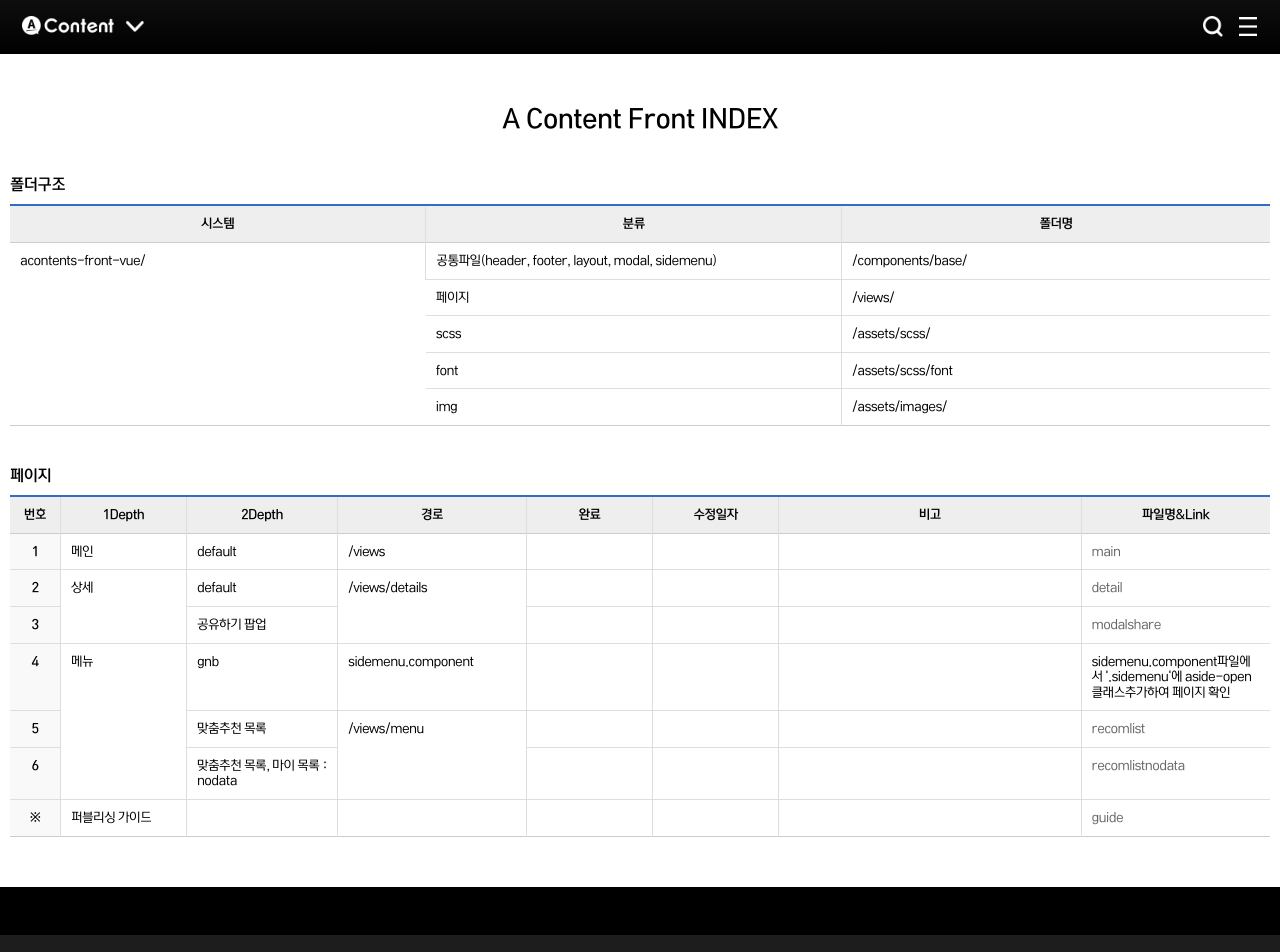
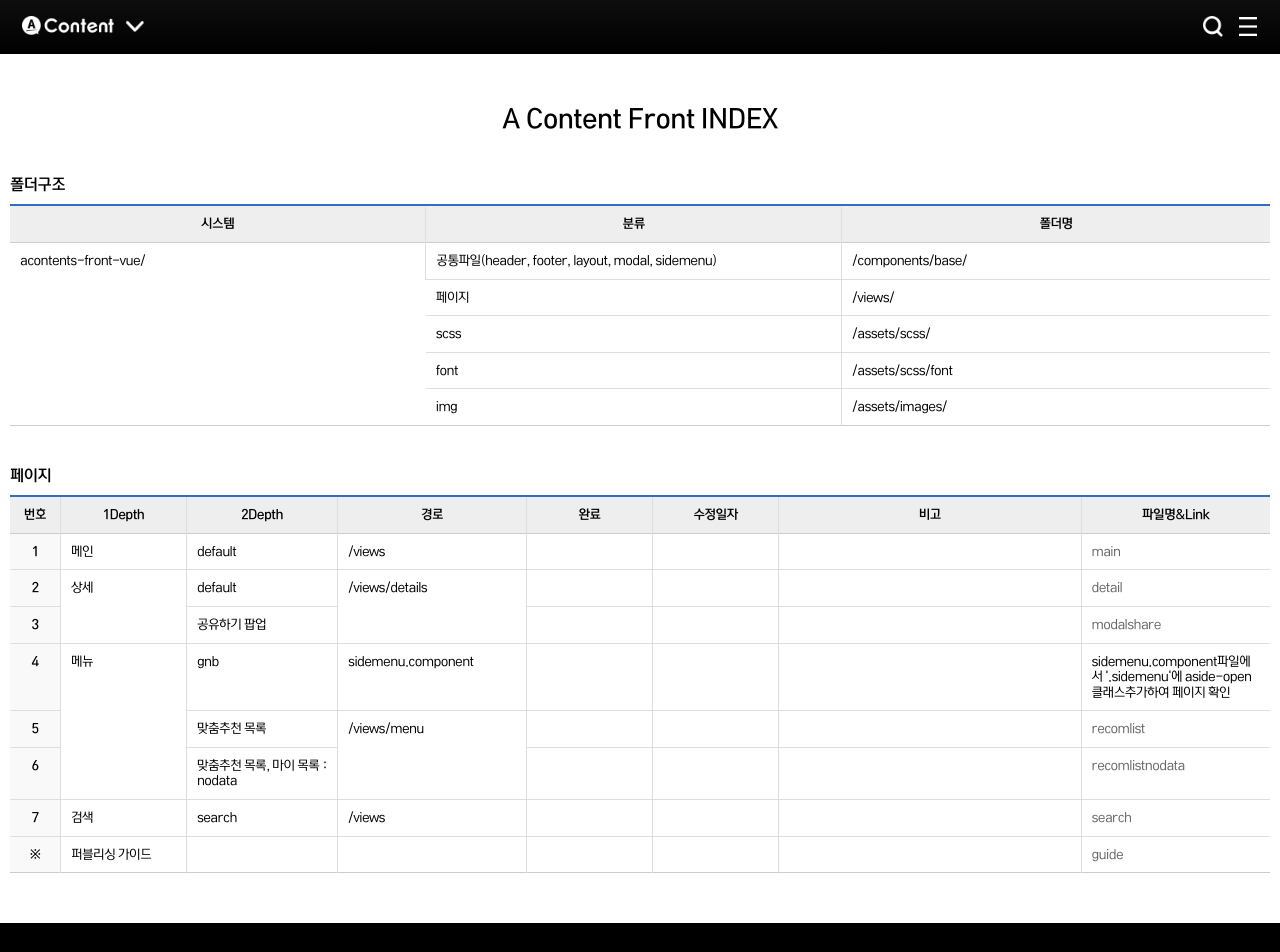
Before and after one commit to KR620705/front_publish, a Vue app in the folder acontents-front-vue/: page /modalshare in a window 1280 px wide. Shown: the top 952 px of the page. Built offline with nearby package versions, Linux system fonts and the light colour scheme; a web font is replaced by a local one.

Commit message:
검색 폴더 & 페이지 추가

```diff
--- a/acontents-front-vue/src/router/index.js
+++ b/acontents-front-vue/src/router/index.js
@@ -28,14 +28,14 @@ const routes = [
       isIndex: true,
     },
   },
-  {// test
-    path: '/test',
-    name: 'Test',
-    component: () => import('../views/test'),
-    meta: {
-      isIndex: true,
-    },
-  },
+  // {// test
+  //   path: '/test',
+  //   name: 'Test',
+  //   component: () => import('../views/test'),
+  //   meta: {
+  //     isIndex: true,
+  //   },
+  // },
   {// 상세
     path: '/detail',
     name: 'Detail',
@@ -111,7 +111,15 @@ const routes = [
     path: '*',
     name: '404',
     component: () => import('../views/404.vue'),
-  }
+  },
+  {// 검샋
+    path: '/search',
+    name: 'Search',
+    component: () => import('../views/search/search.vue'),
+    meta: {
+      isIndex: true,
+    },
+  },
 ]
 
 const router = new VueRouter({
--- a/acontents-front-vue/src/views/landing/index.vue
+++ b/acontents-front-vue/src/views/landing/index.vue
@@ -144,6 +144,20 @@
             </td>
           </tr>
           <tr>
+            <th scope="row" class="num">7</th>
+            <td class="alL">검색</td>
+            <td class="alL">search</td>
+            <td class="alL">/views</td>
+            <td></td>
+            <td></td>
+            <td class="alL red"></td>
+            <td class="alL">
+              <router-link to="/search">
+                search
+              </router-link>
+            </td>
+          </tr>
+          <tr>
             <th scope="row" class="num">※</th>
             <td class="alL">퍼블리싱 가이드</td>
             <td></td>
--- /dev/null
+++ b/acontents-front-vue/src/views/search/search.vue
@@ -0,0 +1,27 @@
+<template>
+  <div class="search search">
+검색 페이지
+  </div>
+</template>
+
+<script>
+export default {
+  name: 'Search',
+  data: function () {
+    return {
+
+    }
+  },
+  mounted() {
+    // page start !!
+    sessionStorage.clear();
+
+  },
+  methods:{
+
+  },
+}
+</script>
+<style scoped>
+
+</style>
```
